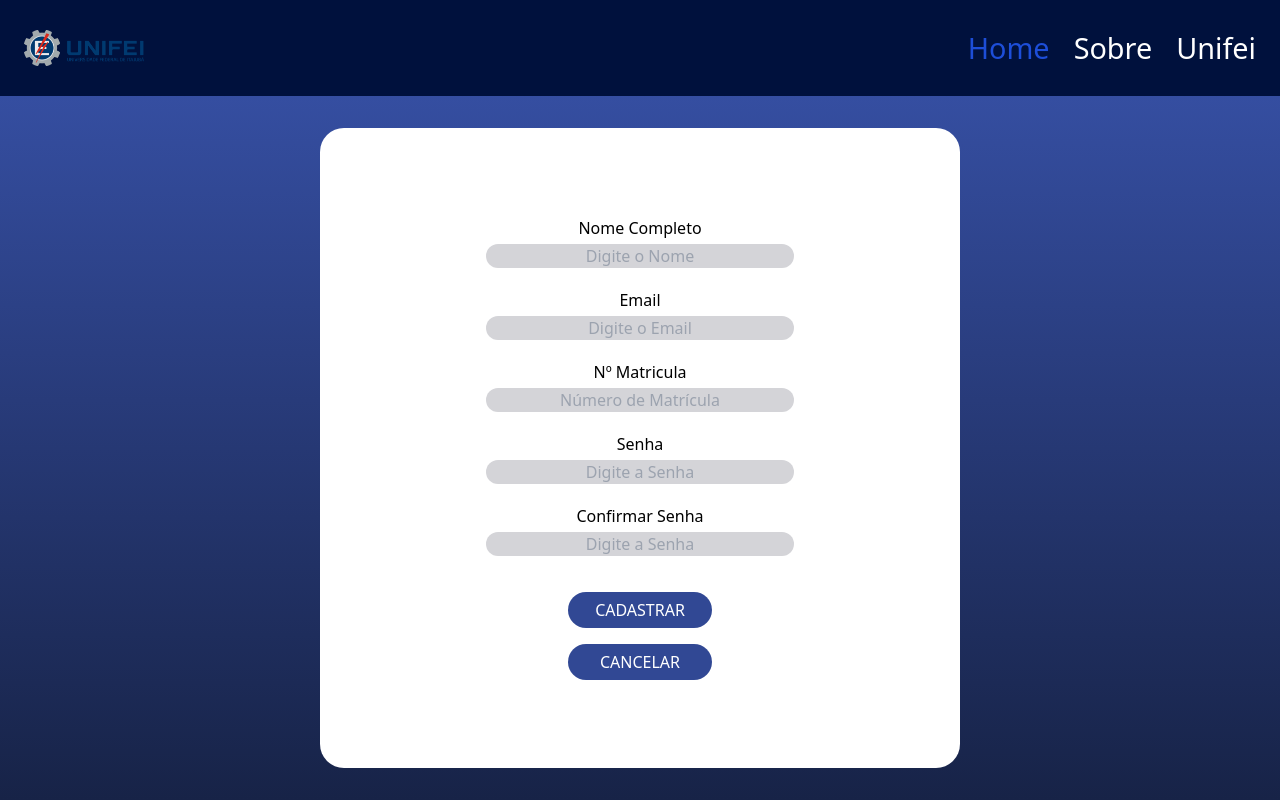
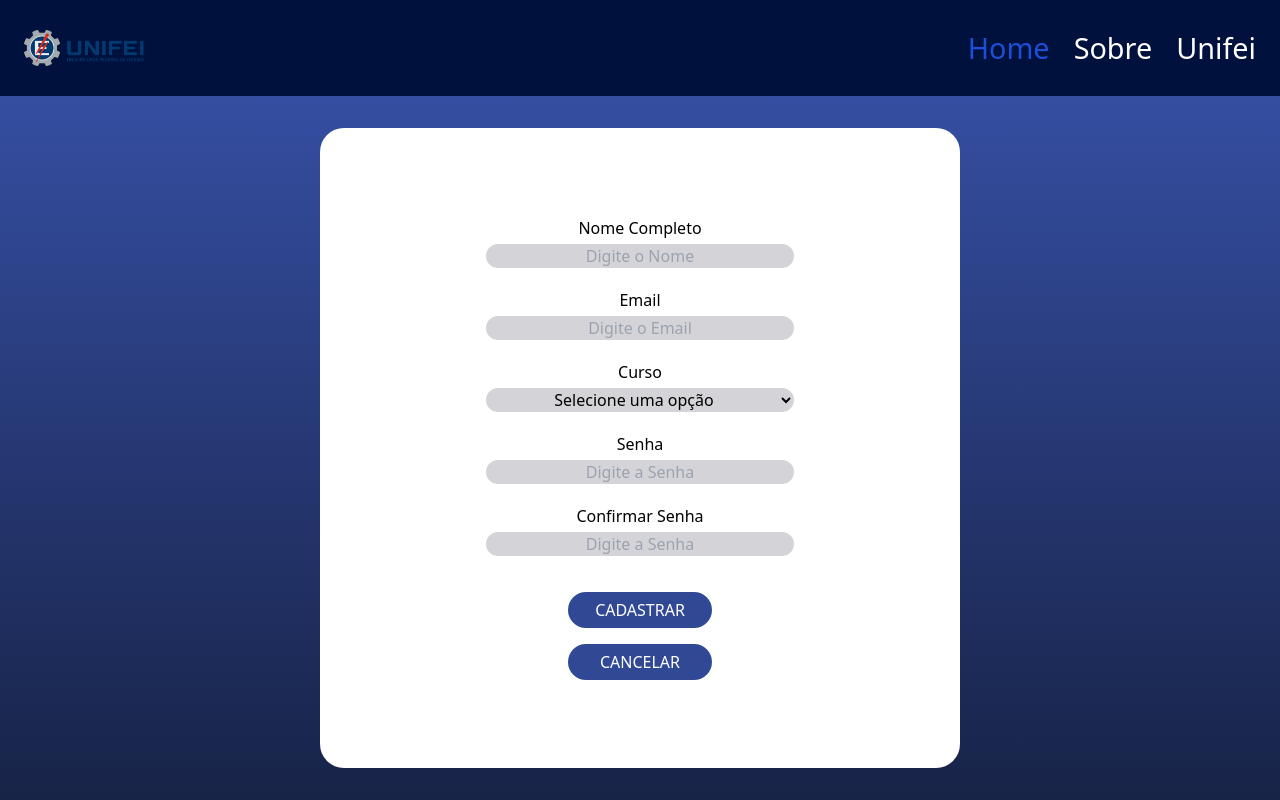
Before and after one commit to CCO-Turma-2023/ProjetoSigaa, a React (Vite) app in the folder front/: page /cadastro in a window 1280 px wide. Built offline with nearby package versions, Linux system fonts and the light colour scheme.

Commit message:
feat: Changed registert to let user chose course. Sending a automatic email with register number of user.
Co-authored-by: Tiago Figueiredo Reis <tiagofigreis@gmail.com>
Co-authored-by: Davi <davi2907@users.noreply.github.com>

```diff
--- a/front/src/components/subMenuMatriculas/index.tsx
+++ b/front/src/components/subMenuMatriculas/index.tsx
@@ -45,9 +45,13 @@ export default function DiscSolMatricula({
       for (let i in response.data.turmas) {
         const sol = String(response.data.turmas[i].solicitacoes).split(",");
         const participantes = String(response.data.turmas[i].participantes).split(",");
-        for (let j in sol) {
-          if (usuario.matricula === sol[j] || usuario.matricula === participantes[j]) {
-            novosHorarios.push(...response.data.turmas[i].horarios);
+        if (participantes.includes(usuario.matricula)) {
+          novosHorarios.push(...response.data.turmas[i].horarios);
+        } else {
+          for (let j in sol) {
+            if (usuario.matricula === sol[j]) {
+              novosHorarios.push(...response.data.turmas[i].horarios);
+            }
           }
         }
       }
--- a/front/src/pages/cadastro/index.tsx
+++ b/front/src/pages/cadastro/index.tsx
@@ -12,8 +12,7 @@ const schema = z
       .string()
       .email("Insira um email válido.")
       .nonempty("O email é obrigatório."),
-    matricula: z.string().nonempty("O número de matrícula é obrigatório.")
-      .regex(/[0-9]/, "A matrícula deve ser composta por números"),
+    curso: z.string().nonempty("O curso é obrigatório."),
     senha: z
       .string()
       .min(8, "A senha deve ter pelo menos 8 caracteres.")
@@ -43,9 +42,13 @@ export default function Cadastro() {
 
   const [nome, setNome] = useState("");
   const [email, setEmail] = useState("");
-  const [matricula, setMatricula] = useState("");
+  const [curso, setCurso] = useState("");
   const [senha, setSenha] = useState("");
   const [confirmarSenha, setConfirmarSenha] = useState("");
+
+  const alterarValorSelect = (e: React.ChangeEvent<HTMLSelectElement>) => {
+    setCurso(e.target.value);
+  }
 
 
   const alterarValorInput = (e: React.ChangeEvent<HTMLInputElement>) => {
@@ -57,8 +60,6 @@ export default function Cadastro() {
       setNome(valor);
     } else if (id === "email") {
       setEmail(valor);
-    } else if (id === "matricula") {
-      setMatricula(valor)
     } else if (id === "senha") {
       setSenha(valor);
     } else {
@@ -75,7 +76,7 @@ export default function Cadastro() {
     const data = {
       nome: nome,
       email: email,
-      matricula: matricula,
+      curso: curso,
       senha: senha,
       confirmarSenha: confirmarSenha,
     }
@@ -149,16 +150,15 @@ export default function Cadastro() {
                 />
 
                 <label className="font mt-4" htmlFor="matricula">
-                  Nº Matricula
+                  Curso
                 </label>
-                <input
-                  style={{ backgroundColor: "rgb(212, 212, 216)" }}
-                  className="w-1/2 rounded-3xl text-center"
-                  type="text"
-                  id="matricula"
-                  placeholder="Número de Matrícula"
-                  onChange={alterarValorInput}
-                />
+                <select onChange={alterarValorSelect} style={{ backgroundColor: "rgb(212, 212, 216)" }} name="curso" id="curso" className="w-1/2 rounded-3xl text-center">
+                <option value="" disabled selected>Selecione uma opção</option>
+                  <option value="Ciência da Computação">Ciência da Computação</option>
+                  <option value="Sistema da Informação">Sistema da Informação</option>
+                  <option value="Matemática Bacharelado">Matemática Bacharelado</option>
+                </select>
+
 
                 <label className="mt-4" htmlFor="senha">
                   Senha
--- a/front/src/pages/matricula/page.tsx
+++ b/front/src/pages/matricula/page.tsx
@@ -26,9 +26,9 @@ export default function Matricula() {
     return <></>;
   }
 
-  if (usuario.turmas !== "" && !usuario.turmas.includes(",")) {
+  if (usuario.turmas && usuario.turmas !== "" && !usuario.turmas.includes(",")) {
     userTurmas = [usuario.turmas];
-  } else if (usuario.turmas !== "") {
+  } else if (usuario.turmas && usuario.turmas !== "") {
     userTurmas = usuario.turmas.split(',');
   }
 
@@ -48,7 +48,6 @@ export default function Matricula() {
 
       setTurmas(response.data.turmas);
     } catch (error) {
-      console.error("Erro ao requisitar turmas:", error);
     }
   };
 
@@ -72,7 +71,6 @@ export default function Matricula() {
 
       setSolicitacoes(response.data.solicitacoes.split(","));
     } catch (errors) {
-      toast.error("Erro ao pegar as solicitações");
     }
   };
 
```
Also changed, not shown: 2 other files (tests, documents, lock files or other folders).
